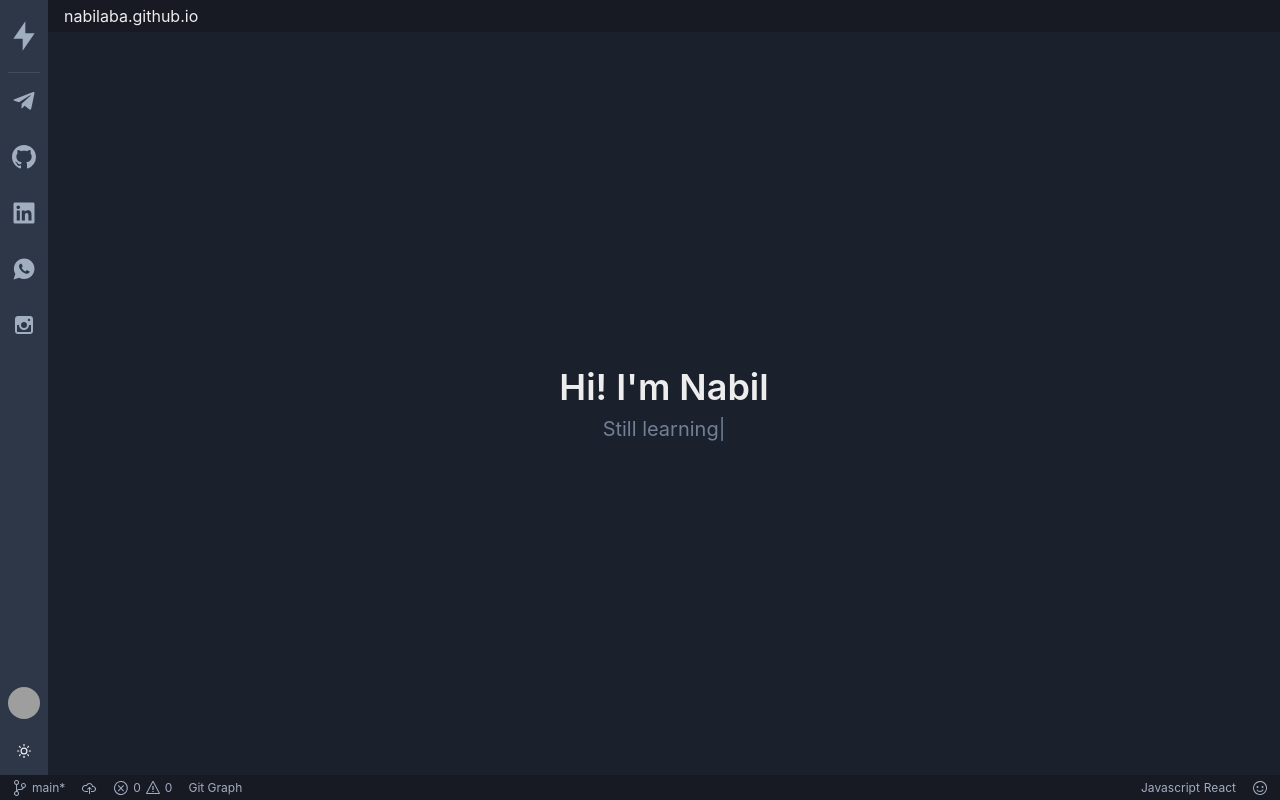
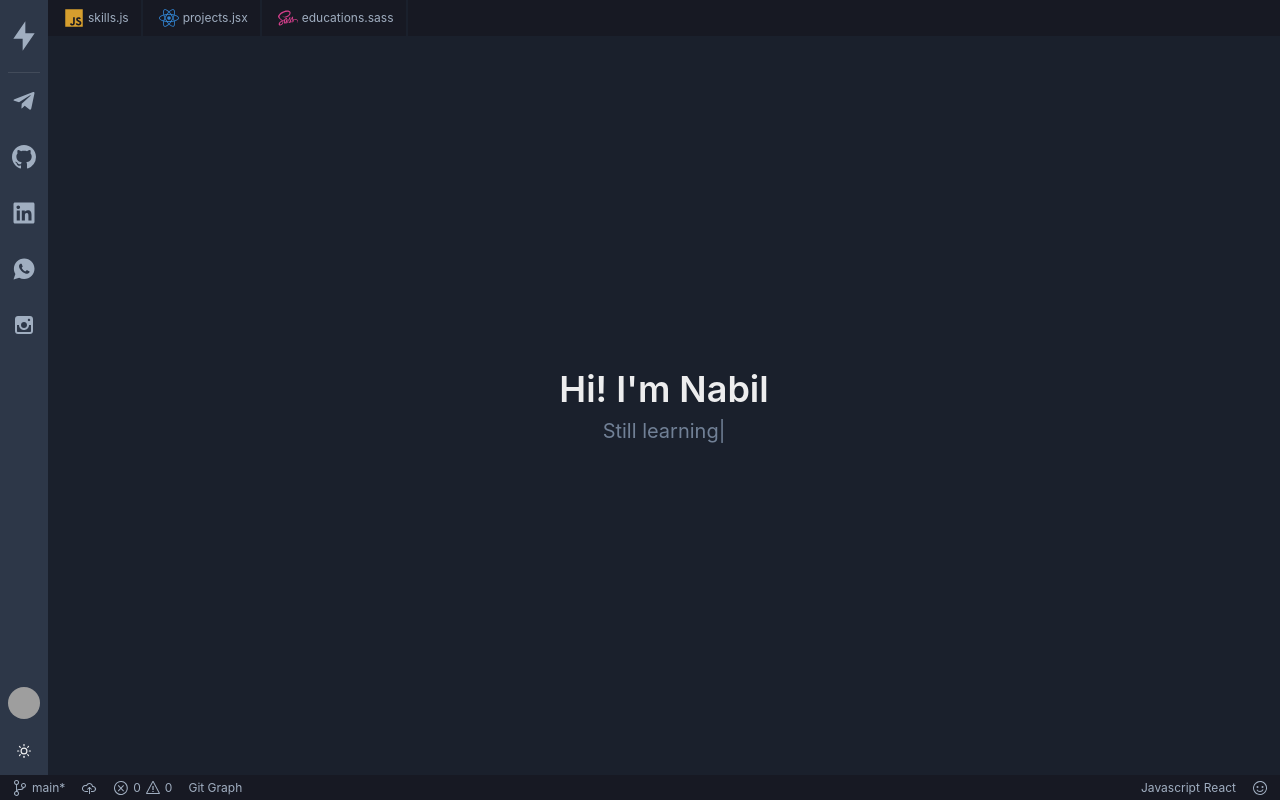
Before and after one commit to nabilaba/nabilaba.github.io, a React (Vite) app: page / in a window 1280 px wide. Built offline with nearby package versions, Linux system fonts and the light colour scheme; grey boxes are pictures that could not be loaded.

Commit message:
update header like vscode header

```diff
--- a/src/components/Header/index.jsx
+++ b/src/components/Header/index.jsx
@@ -1,19 +1,44 @@
-import { Flex, Text, useColorModeValue } from "@chakra-ui/react";
+import { Flex, HStack, Icon, Text, useColorModeValue } from "@chakra-ui/react";
+import { FaJs, FaReact, FaSass } from "react-icons/fa";
 
 const HeaderContent = () => (
   <Flex
     as="header"
     align="center"
     w="full"
-    px="4"
+    px="1"
     borderColor={useColorModeValue("inherit", "gray.700")}
     bg={useColorModeValue("white", "gray.900")}
-    h="4vh"
     position="sticky"
     top="0"
   >
-    <Text align="center">nabilaba.github.io</Text>
+    <HStack spacing={1} h="full">
+      <HeaderItem icon={FaJs} label="skills.js" color="yellow.500" />
+      <HeaderItem icon={FaReact} label="projects.jsx" color="blue.500" />
+      <HeaderItem icon={FaSass} label="educations.sass" color="pink.500" />
+    </HStack>
   </Flex>
 );
 
+const HeaderItem = ({ icon, label, color }) => (
+  <HStack
+    color={useColorModeValue("gray.500", "gray.400")}
+    spacing={1}
+    align="center"
+    role="group"
+    h="full"
+    fontSize={".75rem"}
+    cursor="pointer"
+    w="max-content"
+    borderRightWidth={2}
+    borderRightColor={useColorModeValue("gray.50", "gray.800")}
+    _hover={{ color: useColorModeValue("gray.700", "white") }}
+    py="2"
+    px="3"
+  >
+    {icon && <Icon boxSize="5" as={icon} color={color} />}
+    {label && <Text>{label}</Text>}
+  </HStack>
+);
+
 export default HeaderContent;
```
